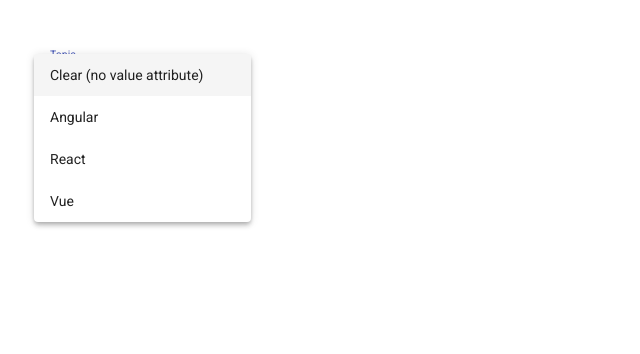
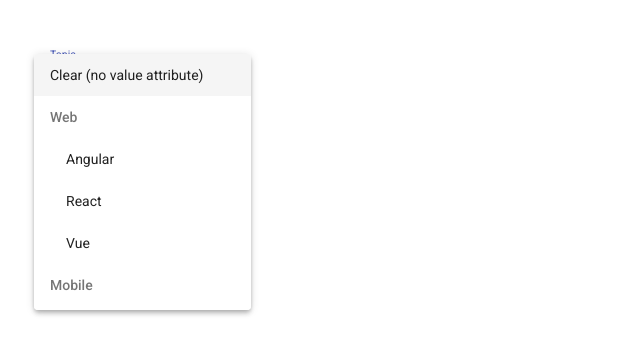
Before and after one commit to markpackham/angular_material_learn, an Angular app: page / in a window 1280 px wide. Both pictures are taken after a click on the element 140 px from the left and 75 px from the top of the page. Shown: the top 354 px of the page, without its empty margins (0-640 px from the left). Built offline with nearby package versions, Linux system fonts and the light colour scheme.

Commit message:
use mat-optgroup, Mat Option Group for similar select options
https://youtu.be/xD3ilT11U3E?t=318

```diff
--- a/src/app/app.component.html
+++ b/src/app/app.component.html
@@ -3,9 +3,15 @@
     <mat-label>Topic</mat-label>
     <mat-select [(value)]="selectedValue">
       <mat-option>Clear (no value attribute)</mat-option>
-      <mat-option value="angular">Angular</mat-option>
-      <mat-option value="react">React</mat-option>
-      <mat-option value="vue">Vue</mat-option>
+      <mat-optgroup label="Web">
+        <mat-option value="angular">Angular</mat-option>
+        <mat-option value="react">React</mat-option>
+        <mat-option value="vue">Vue</mat-option>
+      </mat-optgroup>
+      <mat-optgroup label="Mobile">
+        <mat-option value="ionic">Ionic</mat-option>
+        <mat-option value="reactnative">React Native</mat-option>
+      </mat-optgroup>
     </mat-select>
   </mat-form-field>
   {{selectedValue}}
```
